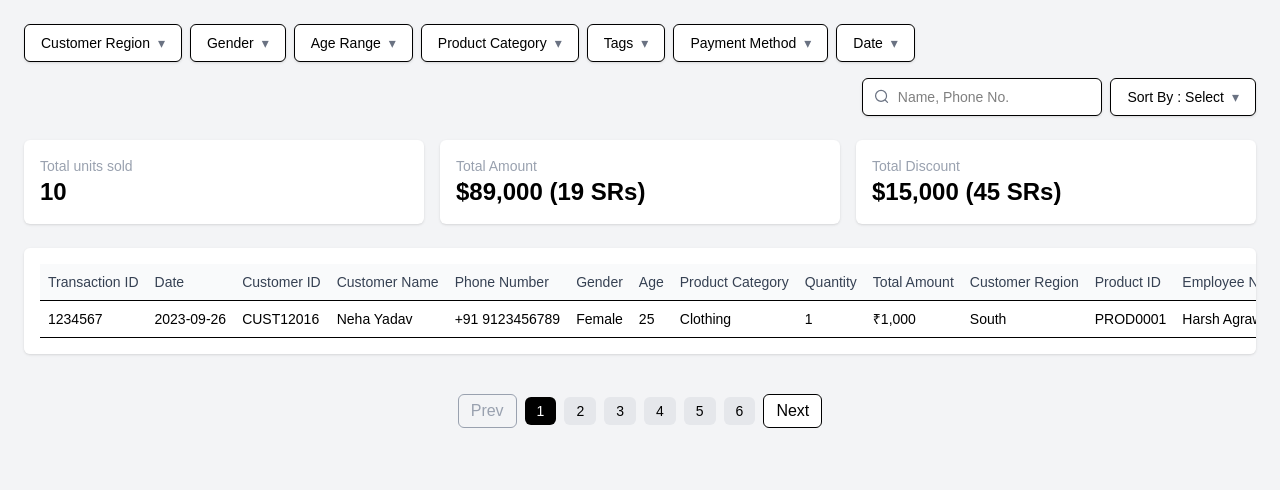
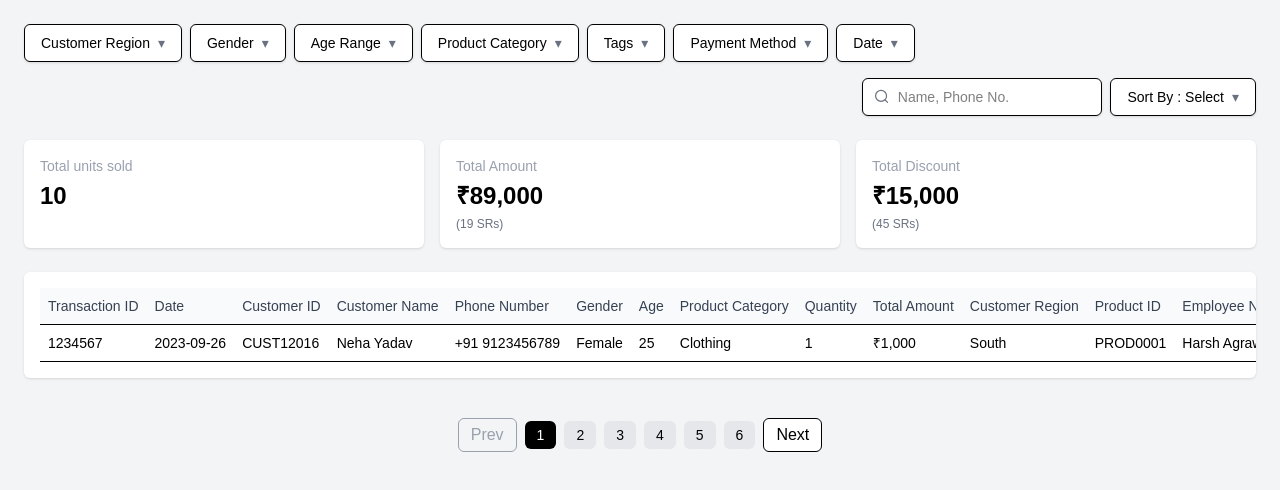
Before and after one commit to roshinjimmy/sales-management-system, a Next.js app in the folder frontend/: page / in a window 1280 px wide. Shown: the top 490 px of the page. Built offline with nearby package versions, Linux system fonts and the light colour scheme.

Commit message:
added summary card component

```diff
--- a/frontend/app/page.tsx
+++ b/frontend/app/page.tsx
@@ -7,6 +7,7 @@ import SearchBar from "@/components/SearchBar";
 import SortingDropdown from "@/components/SortingDropdown";
 import TransactionTable from "@/components/TransactionTable";
 import Pagination from "@/components/Pagination";
+import SummaryCard from "@/components/SummaryCard";
 
 export default function Home() {
   const columns = [
@@ -102,18 +103,17 @@ export default function Home() {
         </section>
 
         <section className="grid grid-cols-1 sm:grid-cols-3 gap-4">
-          <div className="bg-white p-4 rounded-md shadow">
-            <p className="text-gray-400 text-sm">Total units sold</p>
-            <p className="text-2xl font-semibold">10</p>
-          </div>
-          <div className="bg-white p-4 rounded-md shadow">
-            <p className="text-gray-400 text-sm">Total Amount</p>
-            <p className="text-2xl font-semibold">$89,000 (19 SRs)</p>
-          </div>
-          <div className="bg-white p-4 rounded-md shadow">
-            <p className="text-gray-400 text-sm">Total Discount</p>
-            <p className="text-2xl font-semibold">$15,000 (45 SRs)</p>
-          </div>
+          <SummaryCard title="Total units sold" value="10" />
+          <SummaryCard
+            title="Total Amount"
+            value="₹89,000"
+            subtext="(19 SRs)"
+          />
+          <SummaryCard
+            title="Total Discount"
+            value="₹15,000"
+            subtext="(45 SRs)"
+          />
         </section>
 
         <TransactionTable columns={columns} data={mockData} />
--- /dev/null
+++ b/frontend/components/SummaryCard.tsx
@@ -0,0 +1,21 @@
+"use client";
+
+interface SummaryCardProps {
+  title: string;
+  value: string | number;
+  subtext?: string;
+}
+
+export default function SummaryCard({
+  title,
+  value,
+  subtext,
+}: SummaryCardProps) {
+  return (
+    <div className="bg-white p-4 rounded-md shadow flex flex-col gap-1">
+      <p className="text-gray-400 text-sm">{title}</p>
+      <p className="text-2xl font-semibold">{value}</p>
+      {subtext && <p className="text-gray-500 text-xs">{subtext}</p>}
+    </div>
+  );
+}
```
